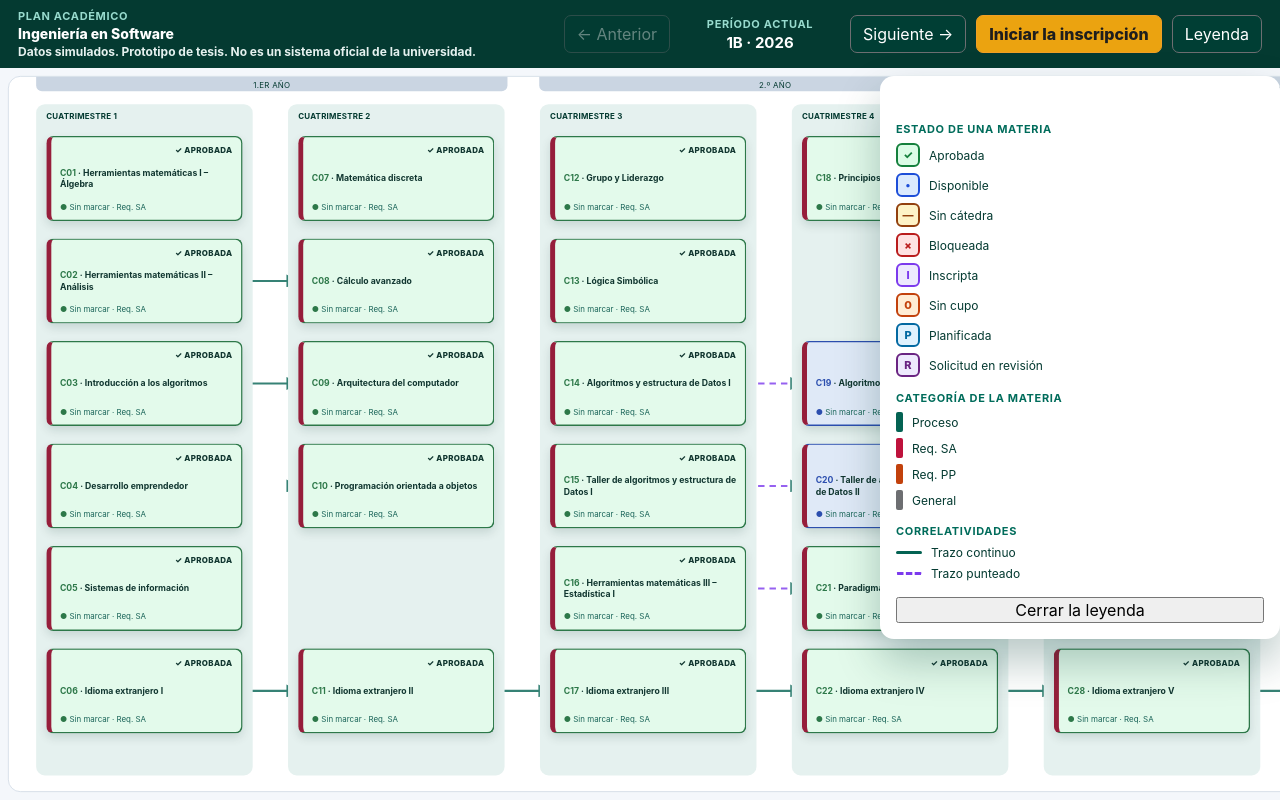
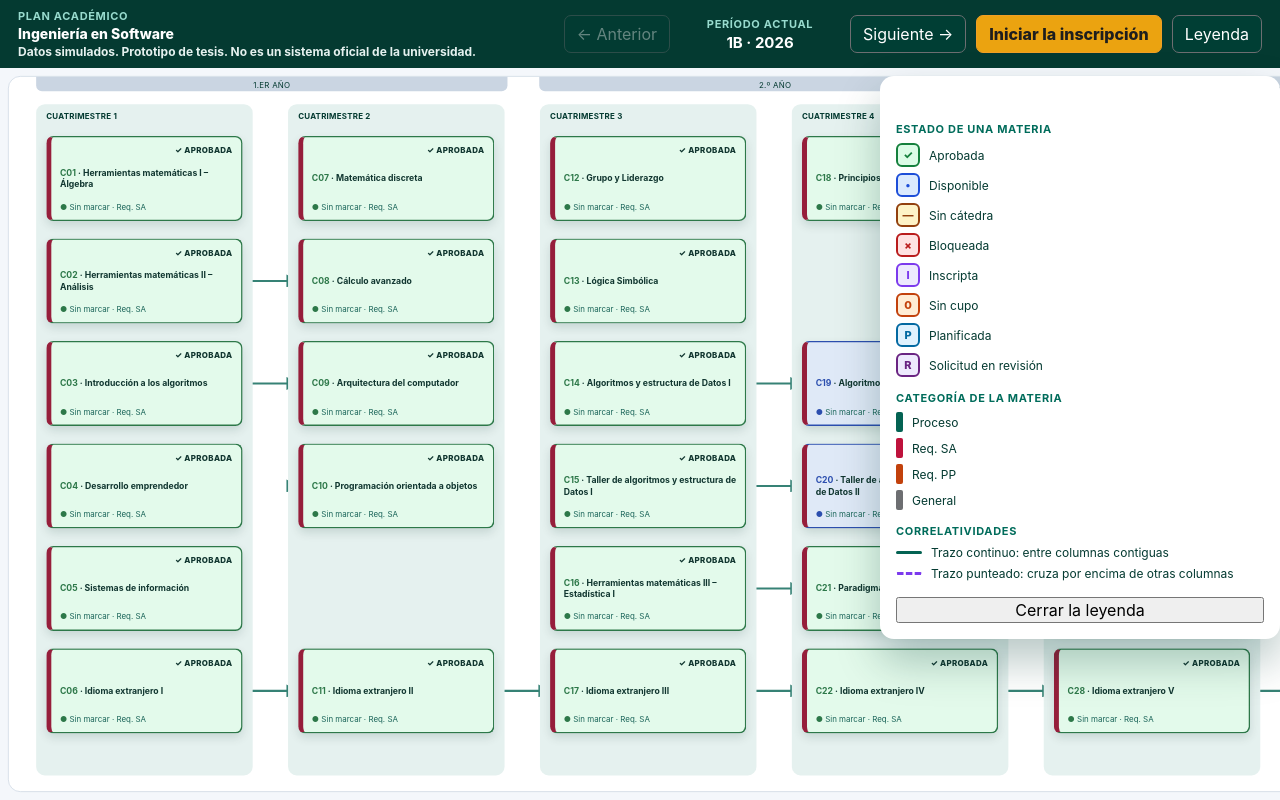
Before and after one commit to FacuDemarchi/tesis-facundo-demarchi, a plain HTML site: page panel-seleccion/index.html in a window 1280 px wide. Both pictures are taken after a click on the button "Leyenda". Drawn offline with Linux system fonts and the light colour scheme.

Commit message:
fix(graph): give the two arrow strokes a criterion and make the fixture obey it
The plan drew 14 dashed and 12 continuous correlativity arrows with no rule
behind the difference: C14 to C19 was dashed while C17 to C22 was continuous,
with identical column gaps, year transitions and vertical offsets. The author
supplied the criterion: the stroke says one thing only — whether the arrow
crosses over other columns of the plan.

Thirteen of the twenty-six edges were wrong under that rule. Twelve single-column
edges were dashed and one two-column edge was continuous. The fixture now holds
23 continuous and 3 dashed, and the three dashed ones are exactly the long
spans: C31 to C39, C32 to C41 and C36 to C44.

DESIGN.md records it as La Regla del Trazo que Cruza, and the legend's two
entries now name the meaning instead of only the stroke. A stroke with no
criterion is decoration wearing the clothes of data, and the legend is what
exposes it: if you cannot name what distinguishes it, stop distinguishing.

Rendered check: 23 edges with strokeDasharray none, 3 with 9px 7px, no console
errors.

```diff
--- a/panel-seleccion/app.js
+++ b/panel-seleccion/app.js
@@ -19,7 +19,7 @@ const courses = [
 ].map(([id, term, slot, name, state, category]) => ({ id, term, slot, name, state, category }));
 
 const edges = [
-  ['C02','C08','solid'], ['C03','C09','solid'], ['C09','C10','solid'], ['C06','C11','solid'], ['C11','C17','solid'], ['C14','C19','routed'], ['C15','C20','routed'], ['C16','C21','routed'], ['C17','C22','solid'], ['C19','C25','routed'], ['C20','C26','routed'], ['C21','C27','routed'], ['C22','C28','solid'], ['C24','C30','solid'], ['C25','C31','routed'], ['C26','C32','routed'], ['C28','C33','solid'], ['C29','C34','solid'], ['C30','C35','routed'], ['C31','C39','solid'], ['C32','C41','routed'], ['C34','C37','routed'], ['C35','C38','routed'], ['C36','C40','routed'], ['C36','C44','routed'], ['C44','C46','solid']
+  ['C02','C08','solid'], ['C03','C09','solid'], ['C09','C10','solid'], ['C06','C11','solid'], ['C11','C17','solid'], ['C14','C19','solid'], ['C15','C20','solid'], ['C16','C21','solid'], ['C17','C22','solid'], ['C19','C25','solid'], ['C20','C26','solid'], ['C21','C27','solid'], ['C22','C28','solid'], ['C24','C30','solid'], ['C25','C31','solid'], ['C26','C32','solid'], ['C28','C33','solid'], ['C29','C34','solid'], ['C30','C35','solid'], ['C31','C39','routed'], ['C32','C41','routed'], ['C34','C37','solid'], ['C35','C38','solid'], ['C36','C40','solid'], ['C36','C44','routed'], ['C44','C46','solid']
 ];
 
 const periods = [
--- a/panel-seleccion/index.html
+++ b/panel-seleccion/index.html
@@ -46,8 +46,8 @@
       </ul>
       <h3>Correlatividades</h3>
       <ul class="legend-arrows">
-        <li><span class="legend-arrow solid" aria-hidden="true"></span> Trazo continuo</li>
-        <li><span class="legend-arrow routed" aria-hidden="true"></span> Trazo punteado</li>
+        <li><span class="legend-arrow solid" aria-hidden="true"></span> Trazo continuo: entre columnas contiguas</li>
+        <li><span class="legend-arrow routed" aria-hidden="true"></span> Trazo punteado: cruza por encima de otras columnas</li>
       </ul>
       <button type="button" id="legend-close" class="legend-close">Cerrar la leyenda</button>
     </div>
```
Also changed, not shown: .impeccable/design.json, 1 other file.
